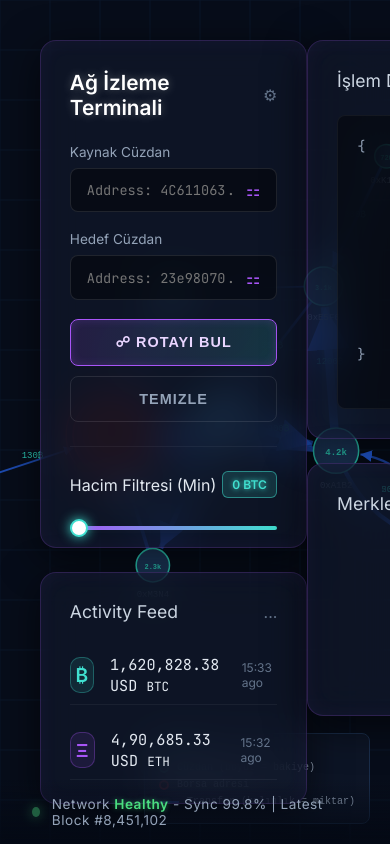
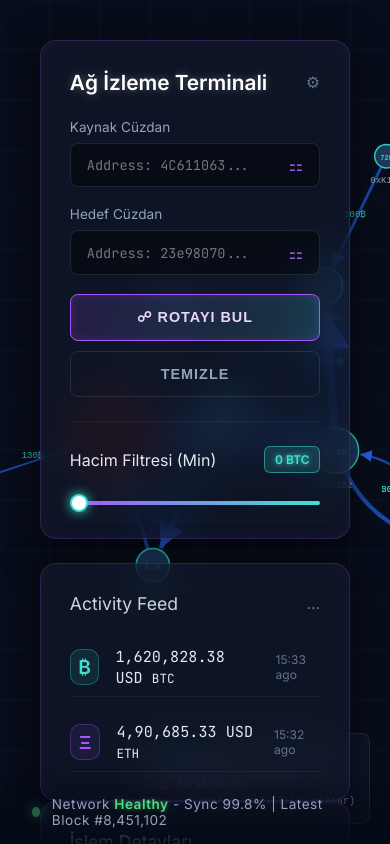
Before and after one commit to oguzinyo/Data-Structure-Project, an Angular app in the folder BlockchainAnalysis.Frontend/: page /graph in a window 390 px wide. Built offline with nearby package versions, Linux system fonts and the light colour scheme.

Commit message:
feat: arayuz panellerine esnek genislik (responsive) destegi eklendi

```diff
--- a/BlockchainAnalysis.Frontend/src/app/app.css
+++ b/BlockchainAnalysis.Frontend/src/app/app.css
@@ -31,6 +31,8 @@
   justify-content: space-between;
   padding: 2.5rem;
   box-sizing: border-box;
+  flex-wrap: wrap;
+  overflow-y: auto;
 }
 
 .left-column, .right-column {
@@ -38,7 +40,10 @@
   flex-direction: column;
   gap: 1.5rem;
   pointer-events: auto;
-  width: 380px;
+  width: 100%;
+  max-width: 380px;
+  min-width: 280px;
+  transition: all 0.3s ease;
 }
 
 /* Glassmorphism Panel Ayarları */
```
